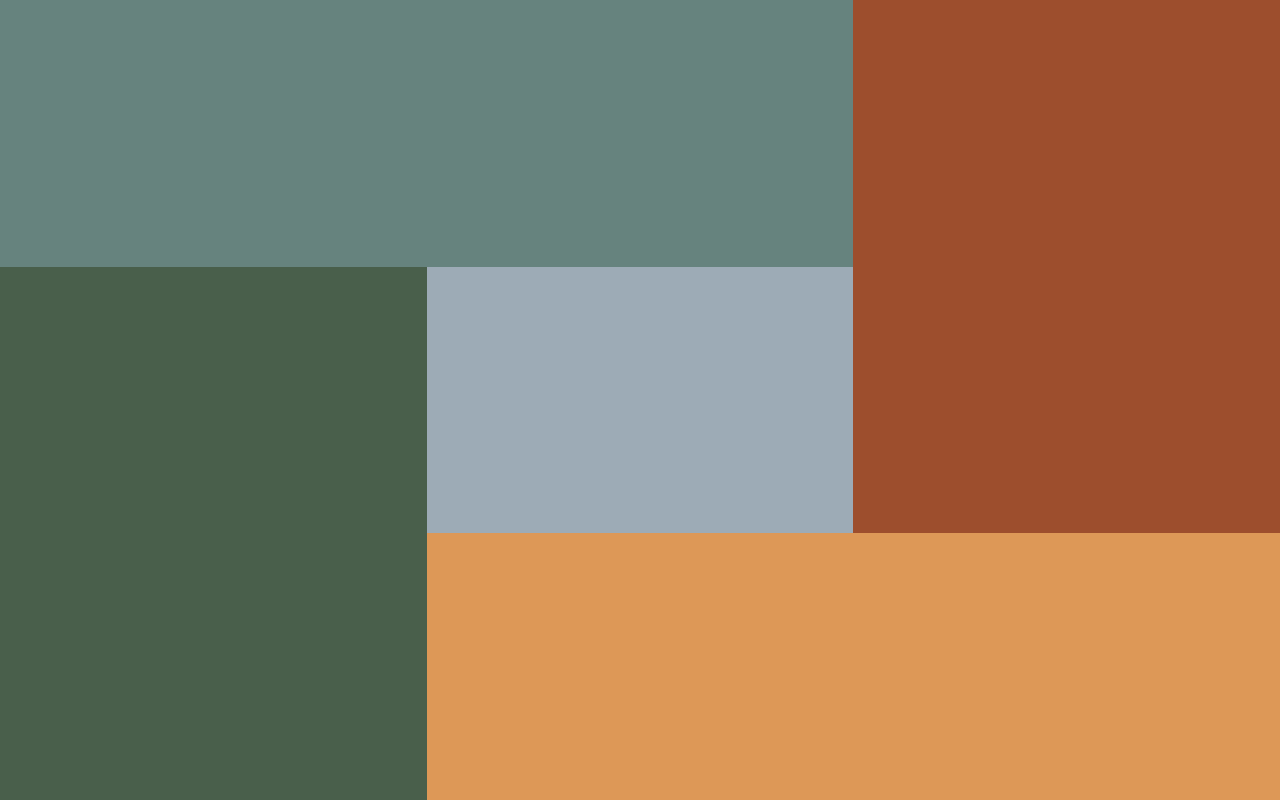
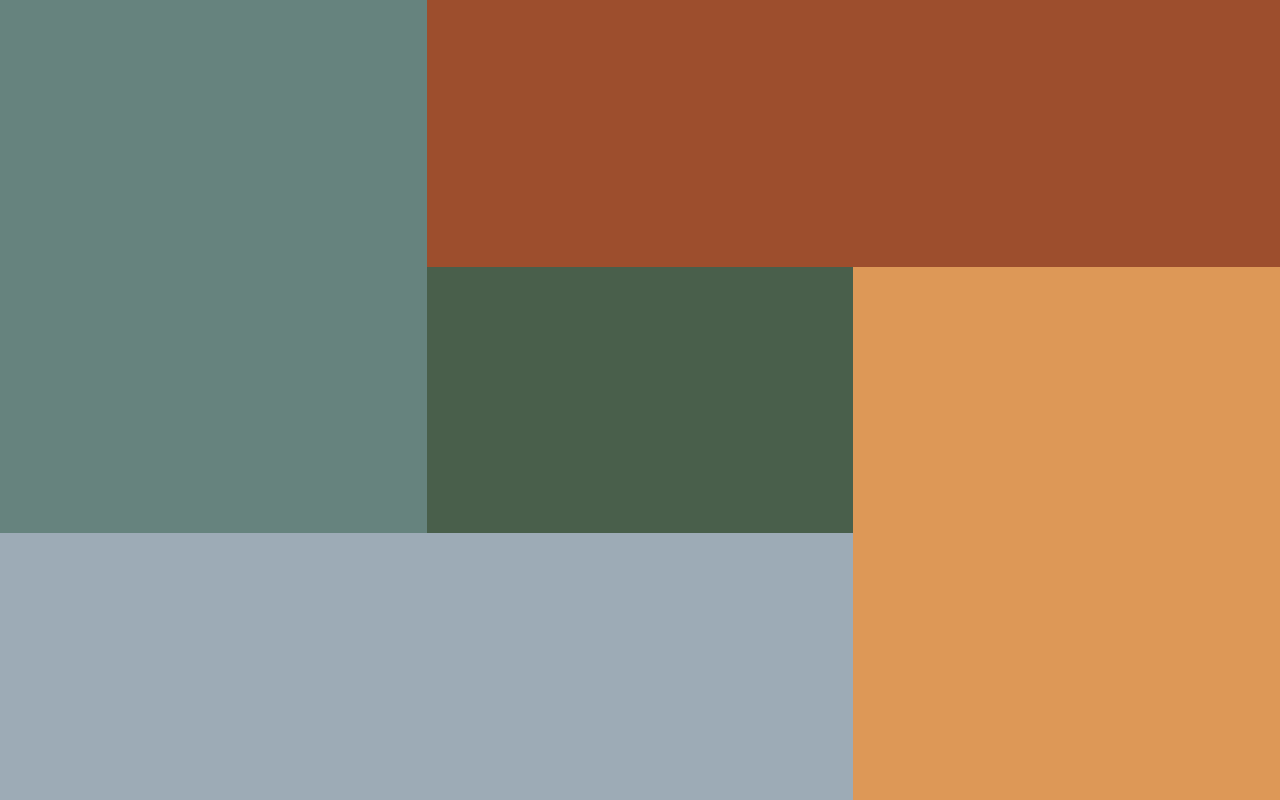
Before and after one commit to kazrias/quantori-task, a React (Vite) app: page / in a window 1280 px wide. Built offline with nearby package versions, Linux system fonts and the light colour scheme.

Commit message:
Fix background grid

```diff
--- a/src/components/background/Background.scss
+++ b/src/components/background/Background.scss
@@ -8,32 +8,32 @@
   grid-template-rows: 1fr 1fr 1fr;
 
   .background__box:nth-child(1) {
-    grid-column: 1 / span 2;
-    grid-row: 1 / 2;
+    grid-column: 1 / 2;
+    grid-row: 1 / 3;
     background-color: #66837e;
   }
 
   .background__box:nth-child(2) {
-    grid-column: 3 / 4;
-    grid-row: 1 / span 2;
+    grid-column: 2 / 4;
+    grid-row: 1 / 2;
     background-color: #9d4e2d;
   }
 
   .background__box:nth-child(3) {
-    grid-column: 1 / 2;
-    grid-row: 2 / span 2;
+    grid-column: 2 / 2;
+    grid-row: 2 / 2;
     background-color: #495f4b;
   }
 
   .background__box:nth-child(4) {
-    grid-column: 2 / 3;
-    grid-row: 2 / 3;
+    grid-column: 1 / 3;
+    grid-row: 3 / 4;
     background-color: #9dabb6;
   }
 
   .background__box:nth-child(5) {
-    grid-column: 2 / span 2;
-    grid-row: 3 / 4;
+    grid-column: 3 / 4;
+    grid-row: 2 / 4;
     background-color: #dd9857;
   }
 }
```
